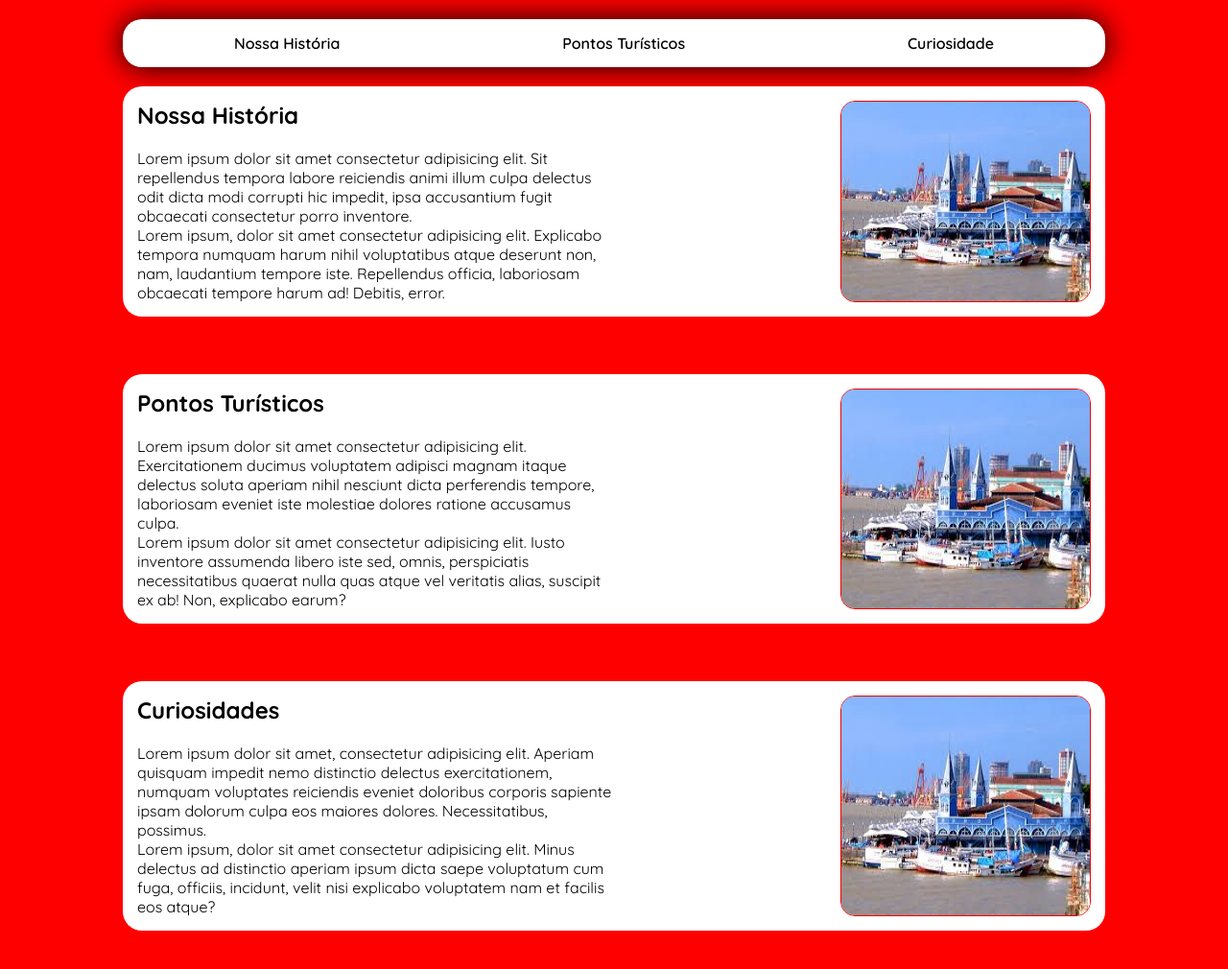
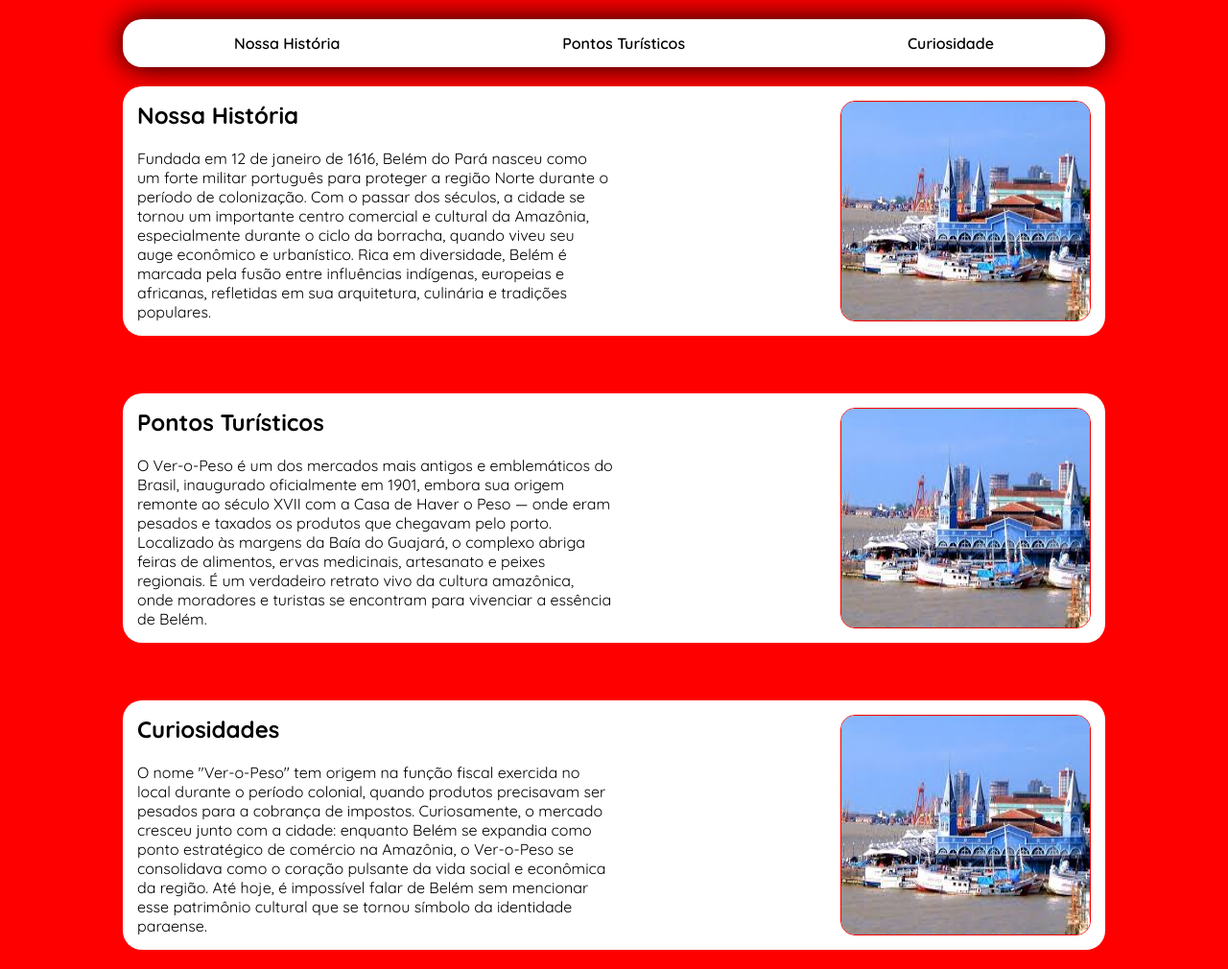
Before and after one commit to devrenangomes/belem-pa, a plain HTML site: page index.html in a window 1280 px wide. Shown: the whole page at 96% size. Drawn offline with Linux system fonts and the light colour scheme.

Commit message:
alterações nos paragráfos

```diff
--- a/index.html
+++ b/index.html
@@ -29,8 +29,7 @@
             <div class="conteudo">
                 <h1>Nossa História</h1>
                 <p>
-                    Lorem ipsum dolor sit amet consectetur adipisicing elit. Sit repellendus tempora labore reiciendis animi illum culpa delectus odit dicta modi corrupti hic impedit, ipsa accusantium fugit obcaecati consectetur porro inventore. <br>
-                    Lorem ipsum, dolor sit amet consectetur adipisicing elit. Explicabo tempora numquam harum nihil voluptatibus atque deserunt non, nam, laudantium tempore iste. Repellendus officia, laboriosam obcaecati tempore harum ad! Debitis, error.
+                Fundada em 12 de janeiro de 1616, Belém do Pará nasceu como um forte militar português para proteger a região Norte durante o período de colonização. Com o passar dos séculos, a cidade se tornou um importante centro comercial e cultural da Amazônia, especialmente durante o ciclo da borracha, quando viveu seu auge econômico e urbanístico. Rica em diversidade, Belém é marcada pela fusão entre influências indígenas, europeias e africanas, refletidas em sua arquitetura, culinária e tradições populares.
 
 
                 </p>
@@ -44,8 +43,7 @@
             <div class="conteudo">
                 <h1>Pontos Turísticos</h1>
                 <p>
-                    Lorem ipsum dolor sit amet consectetur adipisicing elit. Exercitationem ducimus voluptatem adipisci magnam itaque delectus soluta aperiam nihil nesciunt dicta perferendis tempore, laboriosam eveniet iste molestiae dolores ratione accusamus culpa. <br>
-                    Lorem ipsum dolor sit amet consectetur adipisicing elit. Iusto inventore assumenda libero iste sed, omnis, perspiciatis necessitatibus quaerat nulla quas atque vel veritatis alias, suscipit ex ab! Non, explicabo earum?
+                    O Ver-o-Peso é um dos mercados mais antigos e emblemáticos do Brasil, inaugurado oficialmente em 1901, embora sua origem remonte ao século XVII com a Casa de Haver o Peso — onde eram pesados e taxados os produtos que chegavam pelo porto. Localizado às margens da Baía do Guajará, o complexo abriga feiras de alimentos, ervas medicinais, artesanato e peixes regionais. É um verdadeiro retrato vivo da cultura amazônica, onde moradores e turistas se encontram para vivenciar a essência de Belém.
 
                 </p>
             </div>
@@ -56,8 +54,7 @@
             <div class="conteudo">
                 <h1>Curiosidades</h1>
                 <p>
-                    Lorem ipsum dolor sit amet, consectetur adipisicing elit. Aperiam quisquam impedit nemo distinctio delectus exercitationem, numquam voluptates reiciendis eveniet doloribus corporis sapiente ipsam dolorum culpa eos maiores dolores. Necessitatibus, possimus. <br>
-                    Lorem ipsum, dolor sit amet consectetur adipisicing elit. Minus delectus ad distinctio aperiam ipsum dicta saepe voluptatum cum fuga, officiis, incidunt, velit nisi explicabo voluptatem nam et facilis eos atque?
+                  O nome "Ver-o-Peso" tem origem na função fiscal exercida no local durante o período colonial, quando produtos precisavam ser pesados para a cobrança de impostos. Curiosamente, o mercado cresceu junto com a cidade: enquanto Belém se expandia como ponto estratégico de comércio na Amazônia, o Ver-o-Peso se consolidava como o coração pulsante da vida social e econômica da região. Até hoje, é impossível falar de Belém sem mencionar esse patrimônio cultural que se tornou símbolo da identidade paraense.
                 </p>
             </div>
             <img src="assets/images-1.jpg" alt="" class="imagem">
```
